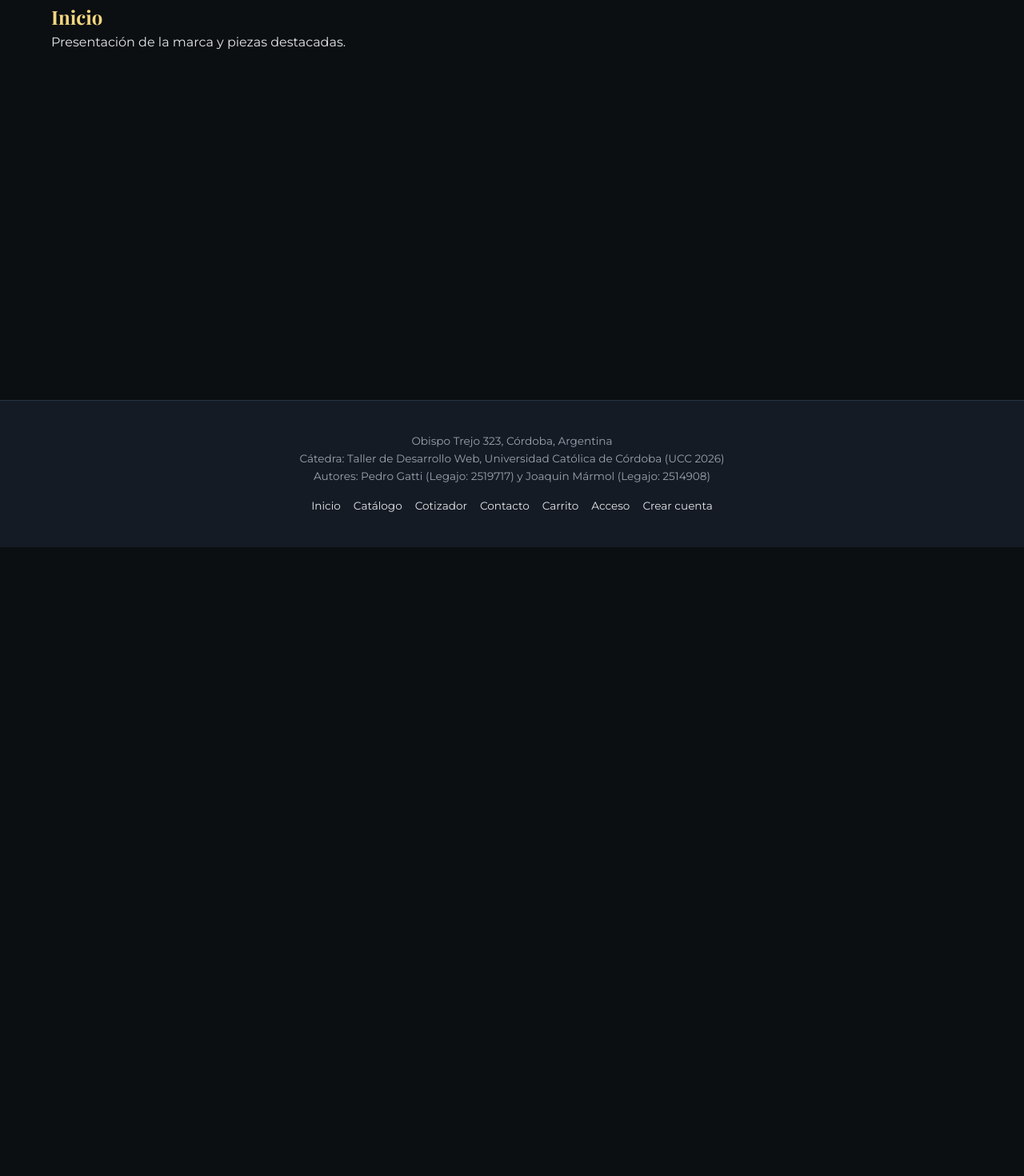
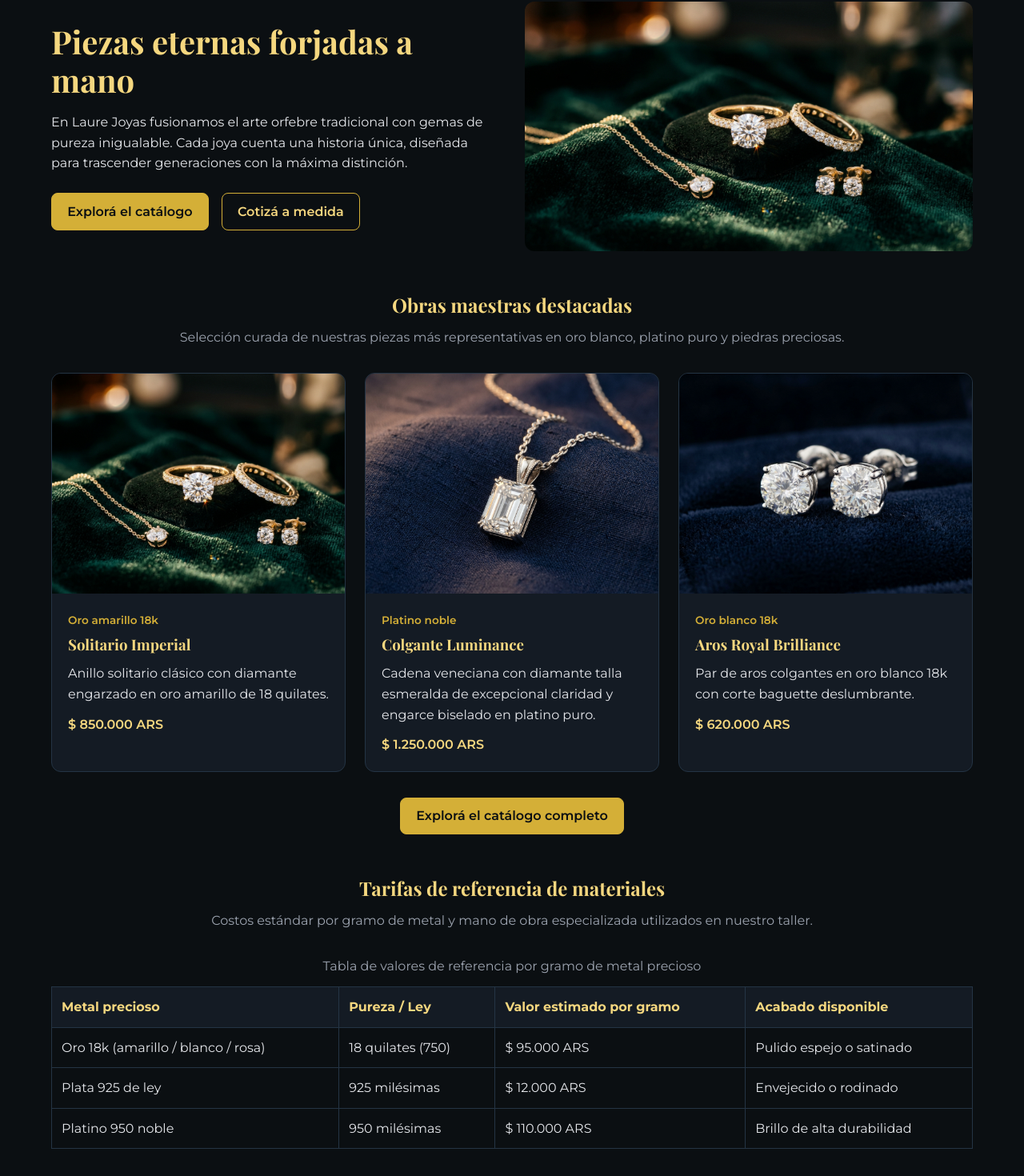
Before and after one commit to PedroGattiUCC/proyecto2026-Gatti-Marmol, a React (Vite) app in the folder segunda-entrega/: page / in a window 1280 px wide. Shown: the part 116-1586 px from the top of the page at 80% size. Before the commit the page ends 800 px from the top, so only its background shows below. Built offline with nearby package versions, Linux system fonts and the light colour scheme; a web font is replaced by a local one.

Commit message:
feat(inicio): armar la página de inicio con imágenes de public y assets

```diff
--- a/segunda-entrega/src/pages/Home.jsx
+++ b/segunda-entrega/src/pages/Home.jsx
@@ -1,3 +1,7 @@
+import { Link } from 'react-router-dom';
+import imagenHero from '@assets/imagenes/joyas_hero.jpg';
+import '@styles/Home.scss';
+
 /**
  * Muestra la página de inicio
  * @method Home
@@ -5,10 +9,127 @@
  */
 const Home = () => {
   return (
-    <section>
-      <h2>Inicio</h2>
-      <p>Presentación de la marca y piezas destacadas.</p>
-    </section>
+    <>
+      <section className="home-banner">
+        <div className="home-banner-texto">
+          <h2>Piezas eternas forjadas a mano</h2>
+          <p>
+            En Laure Joyas fusionamos el arte orfebre tradicional con gemas de pureza inigualable. Cada joya cuenta una historia única, diseñada para trascender generaciones con la máxima distinción.
+          </p>
+          <div className="home-acciones">
+            <Link to="/catalogo" className="home-accion-principal">
+              Explorá el catálogo
+            </Link>
+            <Link to="/cotizador" className="home-accion-secundaria">
+              Cotizá a medida
+            </Link>
+          </div>
+        </div>
+        <img
+          className="home-banner-imagen"
+          src={imagenHero}
+          alt="Colección de anillos y colgantes con diamantes engarzados sobre terciopelo"
+        />
+      </section>
+
+      <section className="home-seccion">
+        <h2>Obras maestras destacadas</h2>
+        <p className="home-subtitulo">
+          Selección curada de nuestras piezas más representativas en oro blanco, platino puro y piedras preciosas.
+        </p>
+
+        <div className="home-tarjetas">
+          <article className="home-tarjeta">
+            <img src="/imagenes/joyas_hero.jpg" alt="Anillo Solitario Imperial en oro amarillo 18k con diamante central" />
+            <div className="home-tarjeta-cuerpo">
+              <span className="home-tarjeta-metal">Oro amarillo 18k</span>
+              <h3>Solitario Imperial</h3>
+              <p>Anillo solitario clásico con diamante engarzado en oro amarillo de 18 quilates.</p>
+              <p className="home-tarjeta-precio">$ 850.000 ARS</p>
+            </div>
+          </article>
+
+          <article className="home-tarjeta">
+            <img src="/imagenes/joyas_collar.jpg" alt="Colgante Luminance en platino noble con diamante talla esmeralda" />
+            <div className="home-tarjeta-cuerpo">
+              <span className="home-tarjeta-metal">Platino noble</span>
+              <h3>Colgante Luminance</h3>
+              <p>Cadena veneciana con diamante talla esmeralda de excepcional claridad y engarce biselado en platino puro.</p>
+              <p className="home-tarjeta-precio">$ 1.250.000 ARS</p>
+            </div>
+          </article>
+
+          <article className="home-tarjeta">
+            <img src="/imagenes/joyas_aros.jpg" alt="Par de aros Royal Brilliance en oro blanco 18k con corte baguette" />
+            <div className="home-tarjeta-cuerpo">
+              <span className="home-tarjeta-metal">Oro blanco 18k</span>
+              <h3>Aros Royal Brilliance</h3>
+              <p>Par de aros colgantes en oro blanco 18k con corte baguette deslumbrante.</p>
+              <p className="home-tarjeta-precio">$ 620.000 ARS</p>
+            </div>
+          </article>
+        </div>
+
+        <div className="home-acciones home-acciones-centradas">
+          <Link to="/catalogo" className="home-accion-principal">
+            Explorá el catálogo completo
+          </Link>
+        </div>
+      </section>
+
+      <section className="home-seccion">
+        <h2>Tarifas de referencia de materiales</h2>
+        <p className="home-subtitulo">
+          Costos estándar por gramo de metal y mano de obra especializada utilizados en nuestro taller.
+        </p>
+
+        <div className="home-tabla-contenedor">
+          <table className="home-tabla">
+            <caption>Tabla de valores de referencia por gramo de metal precioso</caption>
+            <thead>
+              <tr>
+                <th scope="col">Metal precioso</th>
+                <th scope="col">Pureza / Ley</th>
+                <th scope="col">Valor estimado por gramo</th>
+                <th scope="col">Acabado disponible</th>
+              </tr>
+            </thead>
+            <tbody>
+              <tr>
+                <td>Oro 18k (amarillo / blanco / rosa)</td>
+                <td>18 quilates (750)</td>
+                <td>$ 95.000 ARS</td>
+                <td>Pulido espejo o satinado</td>
+              </tr>
+              <tr>
+                <td>Plata 925 de ley</td>
+                <td>925 milésimas</td>
+                <td>$ 12.000 ARS</td>
+                <td>Envejecido o rodinado</td>
+              </tr>
+              <tr>
+                <td>Platino 950 noble</td>
+                <td>950 milésimas</td>
+                <td>$ 110.000 ARS</td>
+                <td>Brillo de alta durabilidad</td>
+              </tr>
+            </tbody>
+          </table>
+        </div>
+      </section>
+
+      <section className="home-seccion home-cotizador">
+        <h2>¿Querés una pieza a medida?</h2>
+        <p className="home-subtitulo">
+          Diseñá tu joya personalizada calculando en tiempo real el valor según el tipo de metal precioso, peso en gramos, cantidad de gemas y servicio de grabado artesanal.
+        </p>
+        <div className="home-acciones home-acciones-centradas">
+          <Link to="/cotizador" className="home-accion-principal">
+            Probá el cotizador interactivo
+          </Link>
+        </div>
+      </section>
+    </>
   );
 };
 
--- /dev/null
+++ b/segunda-entrega/src/styles/Home.scss
@@ -0,0 +1,141 @@
+@use "variables" as *;
+@use "mixins" as *;
+
+.home-banner {
+  display: grid;
+  grid-template-columns: repeat(2, 1fr);
+  align-items: center;
+  gap: 2rem;
+  margin-bottom: 3rem;
+
+  @media (max-width: $movil) {
+    grid-template-columns: 1fr;
+  }
+}
+
+.home-banner-texto {
+  h2 {
+    font-size: 2.5rem;
+    line-height: 1.2;
+    margin-bottom: 1rem;
+  }
+
+  p {
+    margin-bottom: 1.5rem;
+  }
+}
+
+.home-banner-imagen {
+  border-radius: $radio;
+  display: block;
+  width: 100%;
+}
+
+.home-acciones {
+  display: flex;
+  flex-wrap: wrap;
+  gap: 1rem;
+}
+
+.home-acciones-centradas {
+  justify-content: center;
+}
+
+.home-accion-principal {
+  @include boton-principal;
+}
+
+.home-accion-secundaria {
+  @include boton-secundario;
+}
+
+.home-seccion {
+  margin-bottom: 3rem;
+
+  h2 {
+    margin-bottom: 0.5rem;
+    text-align: center;
+  }
+}
+
+.home-subtitulo {
+  color: $color-texto-suave;
+  margin-bottom: 2rem;
+  text-align: center;
+}
+
+.home-tarjetas {
+  display: grid;
+  grid-template-columns: repeat(auto-fit, minmax(260px, 1fr));
+  gap: 1.5rem;
+  margin-bottom: 2rem;
+}
+
+.home-tarjeta {
+  background-color: $color-superficie;
+  border: 1px solid $color-borde;
+  border-radius: $radio;
+  overflow: hidden;
+
+  img {
+    aspect-ratio: 4 / 3;
+    display: block;
+    object-fit: cover;
+    width: 100%;
+  }
+}
+
+.home-tarjeta-cuerpo {
+  padding: 1.25rem;
+
+  h3 {
+    margin: 0.25rem 0 0.5rem;
+  }
+}
+
+.home-tarjeta-metal {
+  color: $color-dorado;
+  font-size: 0.85rem;
+  font-weight: 600;
+}
+
+.home-tarjeta-precio {
+  color: $color-dorado-claro;
+  font-weight: 600;
+  margin-top: 0.75rem;
+}
+
+.home-tabla-contenedor {
+  overflow-x: auto;
+}
+
+.home-tabla {
+  border-collapse: collapse;
+  min-width: 600px;
+  width: 100%;
+
+  caption {
+    color: $color-texto-suave;
+    margin-bottom: 0.75rem;
+  }
+
+  th,
+  td {
+    border: 1px solid $color-borde;
+    padding: 0.75rem;
+    text-align: left;
+  }
+
+  th {
+    background-color: $color-superficie;
+    color: $color-dorado-claro;
+  }
+}
+
+.home-cotizador {
+  background-color: $color-superficie;
+  border: 1px solid $color-borde;
+  border-radius: $radio;
+  margin-bottom: 0;
+  padding: 2rem 1.5rem;
+}
```
Also changed, not shown: segunda-entrega/src/assets/imagenes/joyas_hero.jpg (added).
